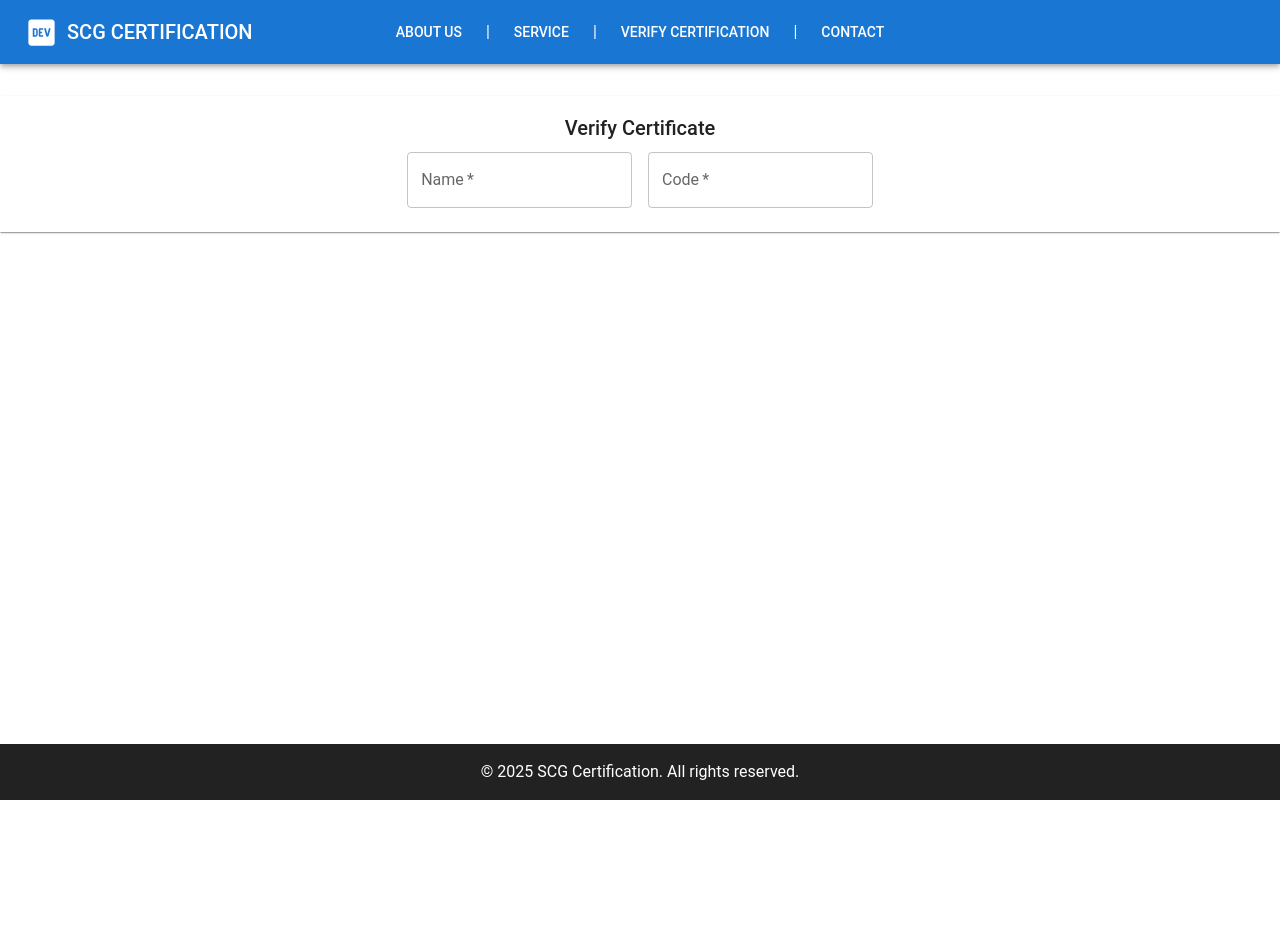
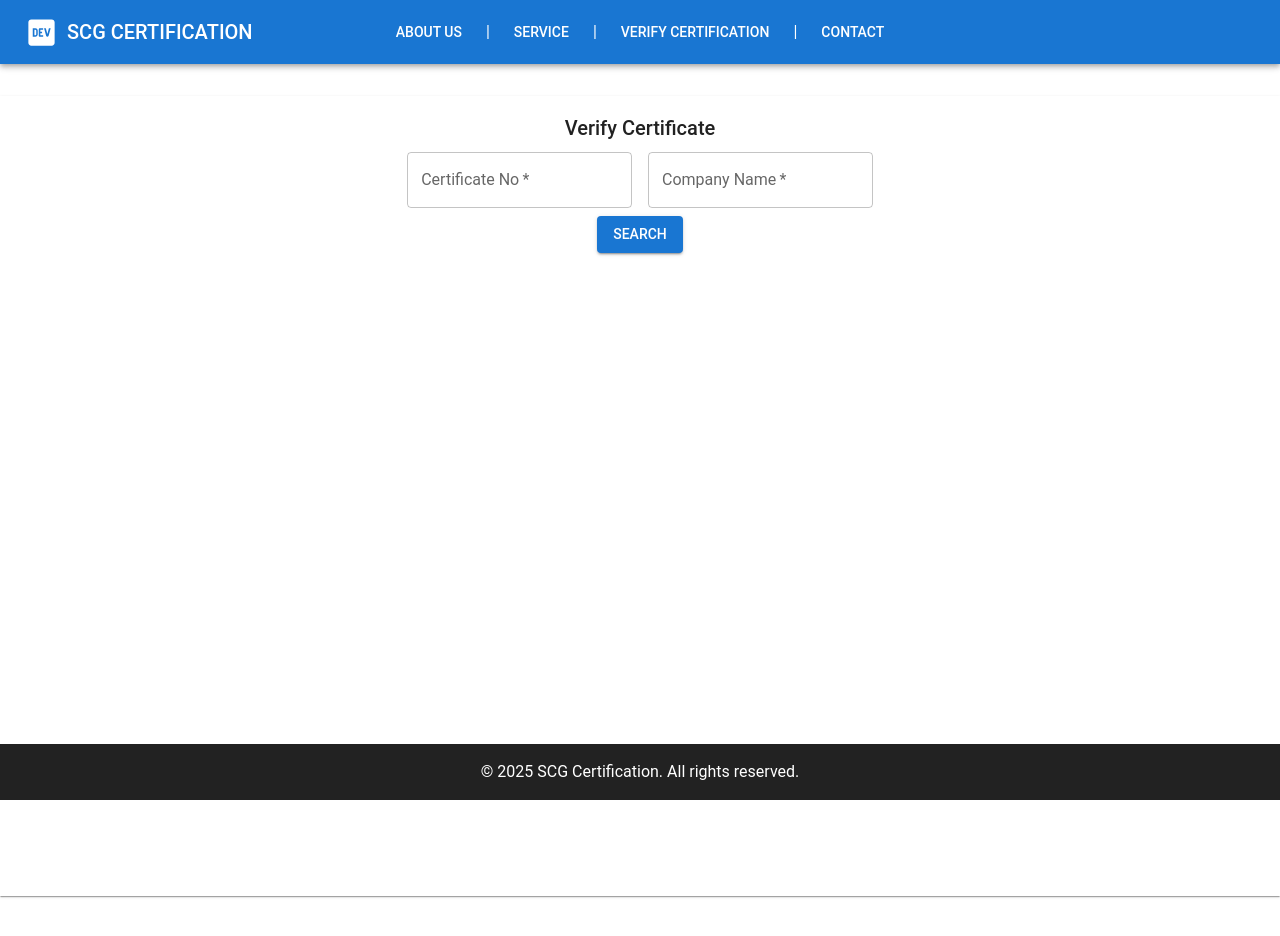
Before and after one commit to SuratZ/SCW, a React (Vite) app: page /verify-cert in a window 1280 px wide. Shown: the top 936 px of the page. Before the commit the page ends 800 px from the top, so only its background shows below. Built offline with nearby package versions, Linux system fonts and the light colour scheme.

Commit message:
test form

```diff
--- a/src/pages/VerifiyCert.tsx
+++ b/src/pages/VerifiyCert.tsx
@@ -1,4 +1,4 @@
-import { Box, Container, FormControl, Input, TextField, Typography } from '@mui/material';
+import { Box, Button, Container, FormControl, Input, TextField, Typography } from '@mui/material';
 import React, { useState } from 'react';
 import { Form } from 'react-router';
 
@@ -58,6 +58,7 @@ const VerifiyCert: React.FC = () => {
             <Box sx={{
                 p: 2,
                 width: '100vw',
+                height: '100vh',
                 position: 'relative',
                 left: '50%',
                 right: '50%',
@@ -71,21 +72,43 @@ const VerifiyCert: React.FC = () => {
                     noValidate
                     autoComplete="off"
                 >
+                    <form onSubmit={handleSearch}>
                         <div>
                             <Typography variant="h6">Verify Certificate</Typography>
                         </div>
                         <div>
                             <TextField
                                 required
-                            id="outlined-required"
-                            label="Name"
+                                id="certificate-no"
+                                label="Certificate No"
+                                value={code}
+                                onChange={e => setCode(e.target.value)}
+                                name="certificateNo"
                             />
                             <TextField
                                 required
-                            id="outlined-required"
-                            label="Code"
+                                id="company-name"
+                                label="Company Name"
+                                value={name}
+                                onChange={e => setName(e.target.value)}
+                                name="companyName"
                             />
                         </div>
+                        <div>
+                            <Button
+                                variant="contained"
+                                type="submit"
+                                disabled={loading}
+                            >
+                                {loading ? 'Searching...' : 'Search'}
+                            </Button>
+                        </div>
+                        {error && (
+                            <Typography color="error" sx={{ mt: 2 }}>
+                                {error}
+                            </Typography>
+                        )}
+                    </form>
                 </Box>
             </Box>
 
```
Lines whose indentation alone changed are shown as unchanged.
